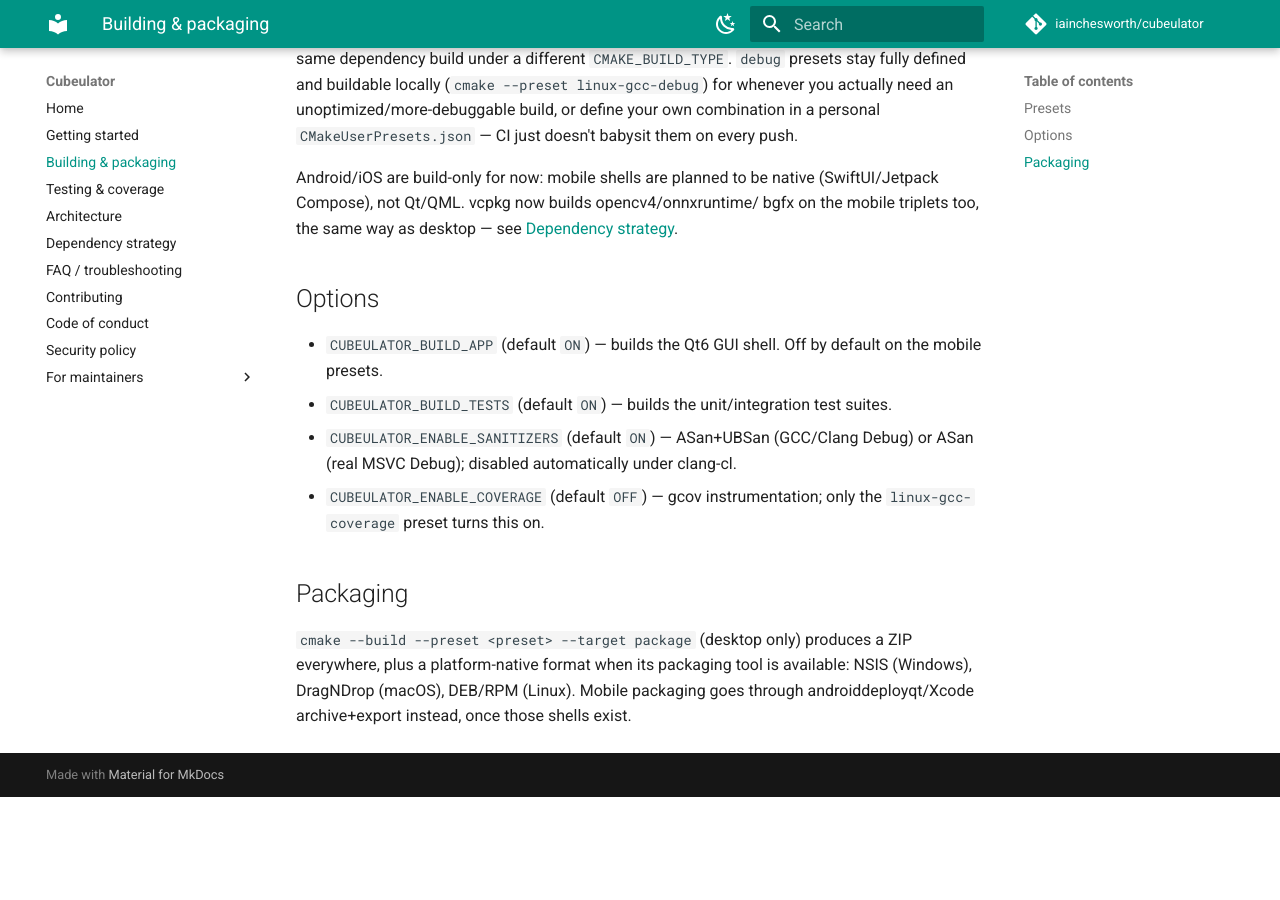
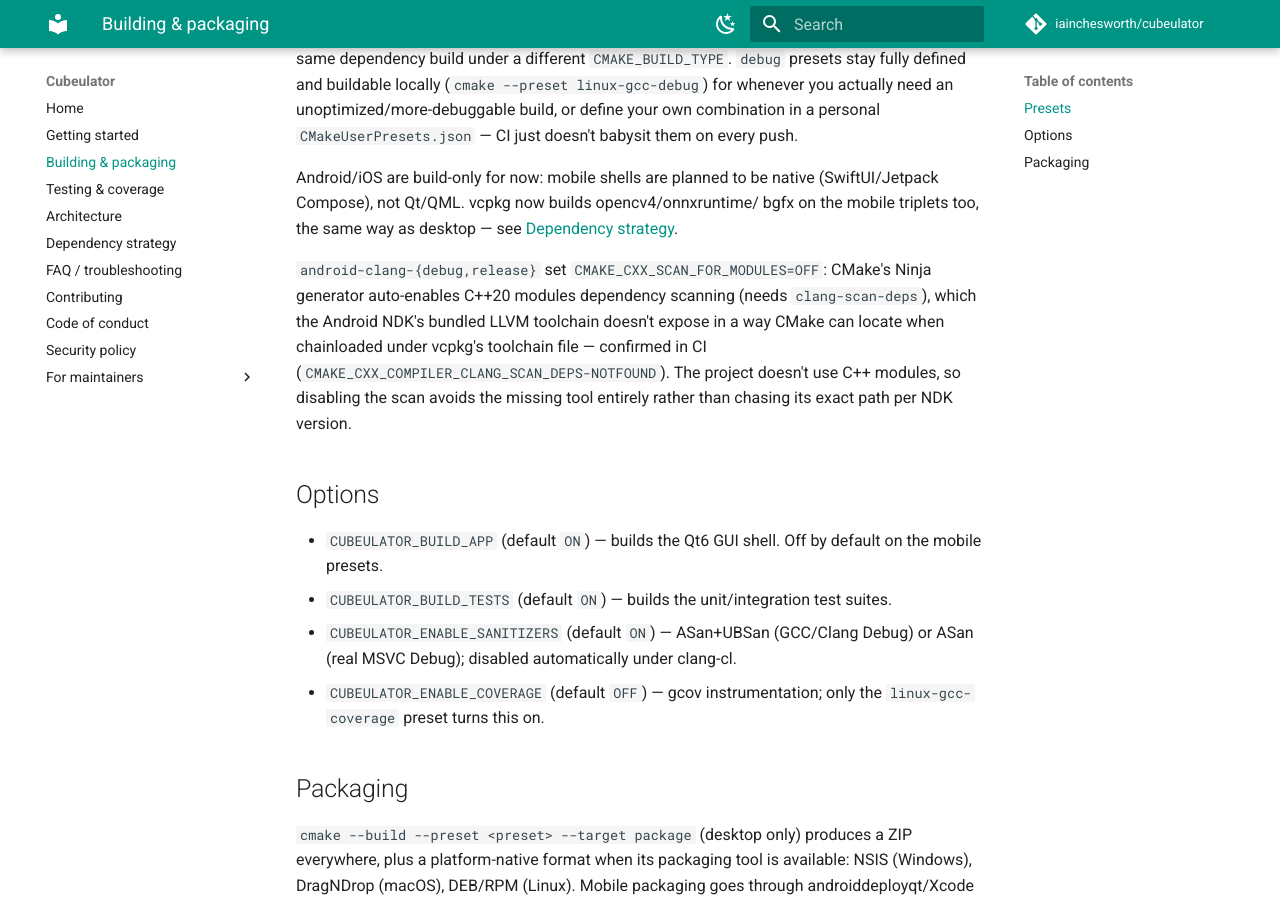
Before and after one commit to iainchesworth/cubeulator, an MkDocs documentation site: the page built from docs/building.md, in a window 1280 px wide and 900 px high, scrolled down 715 px. Built offline with MkDocs 1.6.1 and Material for MkDocs 9.7.7, drawn with Linux system fonts in a browser that asks for light colours; comment, search, counter and statistics services are not loaded; before the commit the page ends 1512 px from its top, so only the background shows below that.

Commit message:
Disable C++20 modules scanning for Android (missing clang-scan-deps)
The pthread workaround (previous commit) fully fixed the Threads detection
issue - confirmed in CI: "Found Threads: TRUE", and configure got past that
point for the first time, all the way through to writing build files. The
actual build then failed immediately with a new, unrelated error:
CMAKE_CXX_COMPILER_CLANG_SCAN_DEPS-NOTFOUND on every translation unit.

CMake's Ninja generator auto-enables C++20 modules dependency scanning
(which needs clang-scan-deps) whenever C++20+ is requested - unrelated to
whether the project actually uses modules, which it doesn't. The Android
NDK's bundled LLVM toolchain doesn't expose that tool in a way CMake can
locate when chainloaded under vcpkg's toolchain file. Since nothing here
uses modules, disabling the scan for the android-clang-* presets
(CMAKE_CXX_SCAN_FOR_MODULES=OFF) sidesteps the missing tool entirely rather
than chasing its exact path per NDK version.

```diff
--- a/CMakePresets.json
+++ b/CMakePresets.json
@@ -122,7 +122,8 @@
         "ANDROID_ABI": "arm64-v8a",
         "ANDROID_PLATFORM": "android-28",
         "CUBEULATOR_BUILD_APP": "OFF",
-        "CUBEULATOR_BUILD_TESTS": "OFF"
+        "CUBEULATOR_BUILD_TESTS": "OFF",
+        "CMAKE_CXX_SCAN_FOR_MODULES": "OFF"
       }
     },
     {
--- a/docs/building.md
+++ b/docs/building.md
@@ -28,6 +28,14 @@
 bgfx on the mobile triplets too, the same way as desktop — see
 [Dependency strategy](dependency-strategy.md).
 
+`android-clang-{debug,release}` set `CMAKE_CXX_SCAN_FOR_MODULES=OFF`: CMake's
+Ninja generator auto-enables C++20 modules dependency scanning (needs
+`clang-scan-deps`), which the Android NDK's bundled LLVM toolchain doesn't
+expose in a way CMake can locate when chainloaded under vcpkg's toolchain
+file — confirmed in CI (`CMAKE_CXX_COMPILER_CLANG_SCAN_DEPS-NOTFOUND`). The
+project doesn't use C++ modules, so disabling the scan avoids the missing
+tool entirely rather than chasing its exact path per NDK version.
+
 ## Options
 
 - `CUBEULATOR_BUILD_APP` (default `ON`) — builds the Qt6 GUI shell. Off by
```
